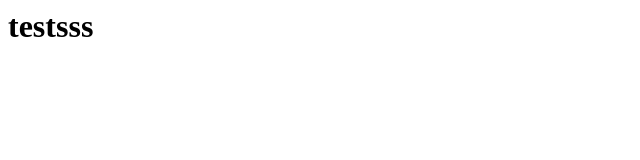
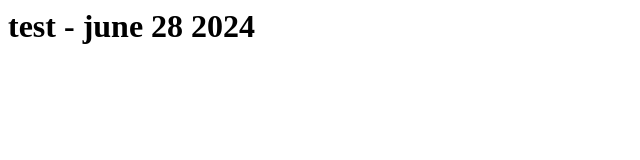
Before and after one commit to TryGlueOps/app, a plain HTML site: page index.html in a window 1280 px wide. Shown: the whole page, without its empty margins (0-640 px from the left). Drawn offline with Linux system fonts and the light colour scheme.

Commit message:
Update index.html

```diff
--- a/index.html
+++ b/index.html
@@ -1,2 +1 @@
-<h1> testsss
-</h1>
+<h1> test - june 28 2024</h1>
```
